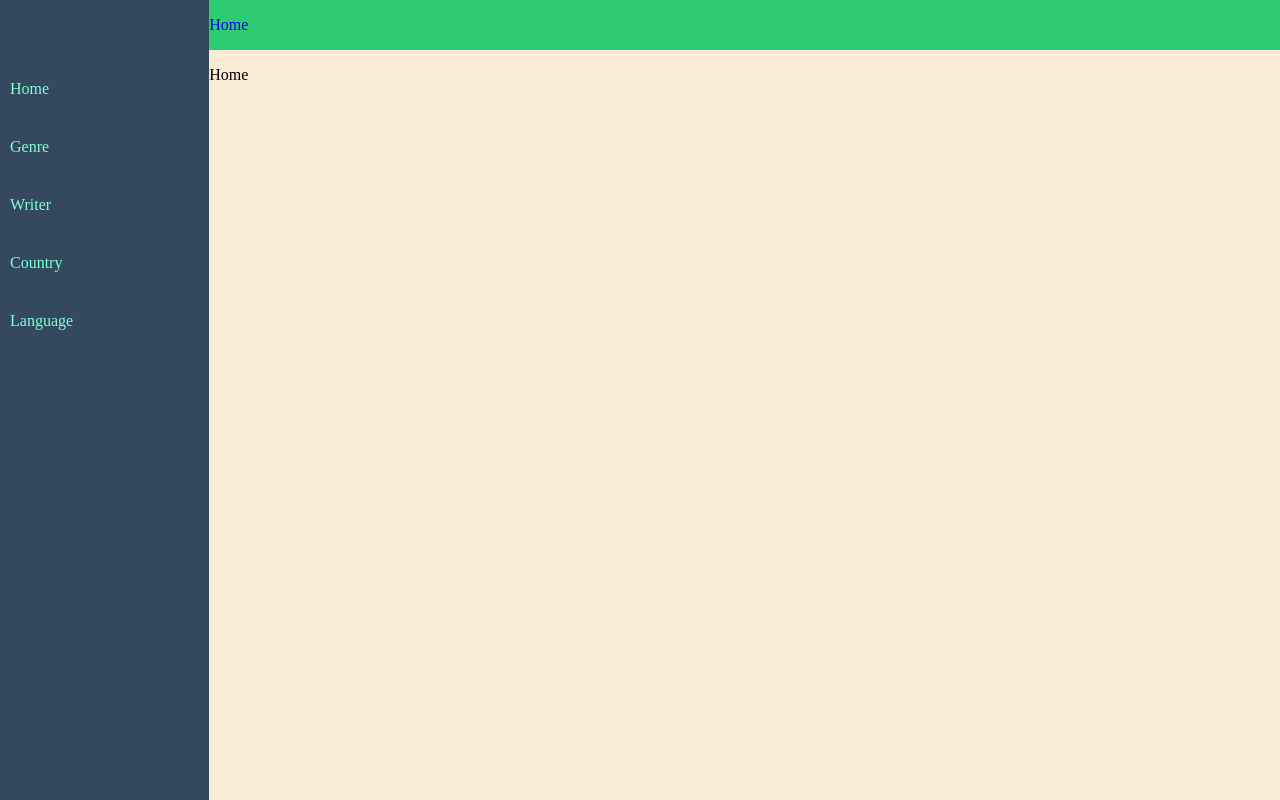
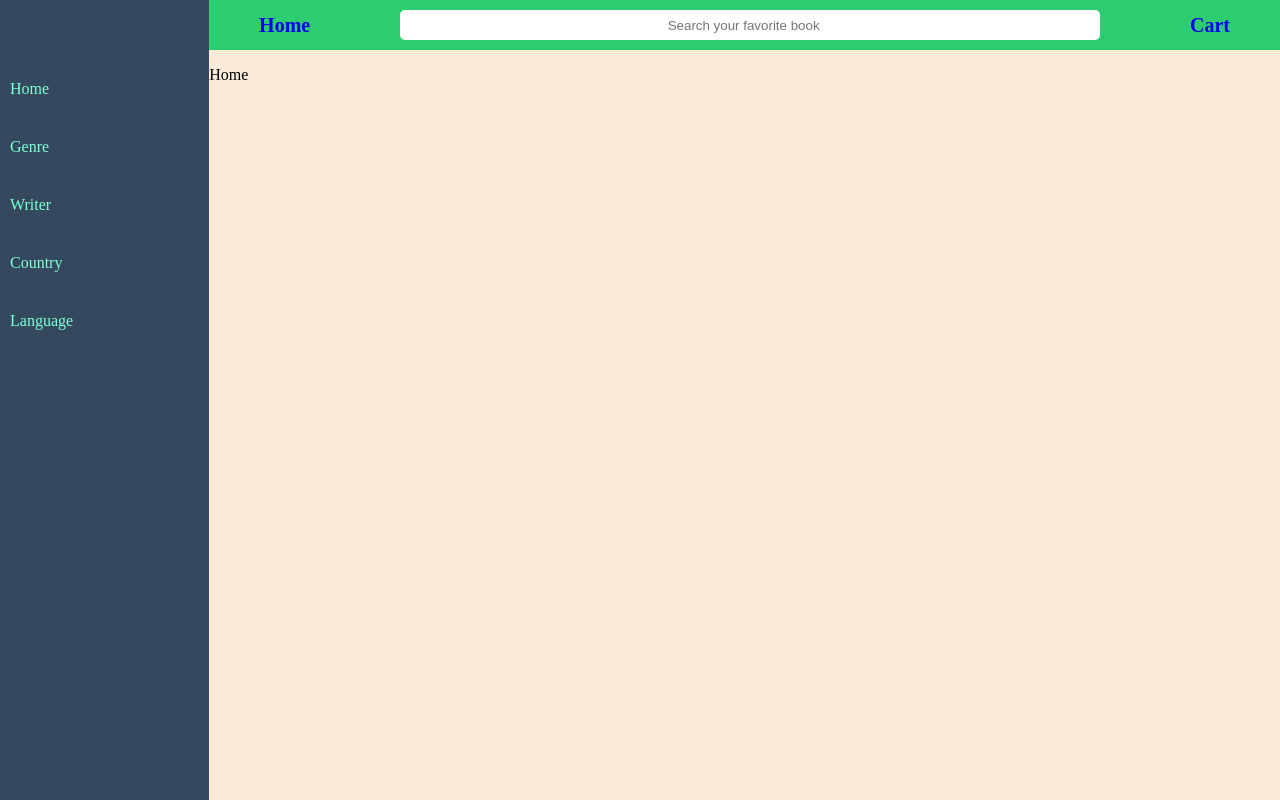
Before and after one commit to Mostafa-Farhadi/bookstore-website-nextjs, a Next.js app: page / in a window 1280 px wide. Shown: the top 800 px of the page. Built offline with nearby package versions, Linux system fonts and the light colour scheme.

Commit message:
Create search input and cart element link for cart page and style them

```diff
--- a/components/Header.js
+++ b/components/Header.js
@@ -4,6 +4,8 @@ const Header = () => {
     return (
         <header id="header">
             <Link href="/"><a>Home</a></Link>
+            <input type="search" name="search" id="search" placeholder="Search your favorite book"/>
+            <Link href="/cart"><a>Cart</a></Link>
         </header>
     );
 }
--- a/styles/components/header.scss
+++ b/styles/components/header.scss
@@ -2,8 +2,26 @@
     background-color: #2ecc71;
     height: 50px;
     display: flex;
+    justify-content: space-around;
     align-items: center;
     a {
         text-decoration: none;
+        font-size: 20px;
+        font-weight: bold;
+        padding: 10px;
+        border-radius: 10px;
+        &:hover {
+            background-color: #48a548;
+        }
+    }
+    input {
+        height: 30px;
+        width: 700px;
+        outline: none;
+        border-radius: 5px;
+        border: none;
+        &::placeholder {
+            text-align: center;
+        }
     }
 }
```
